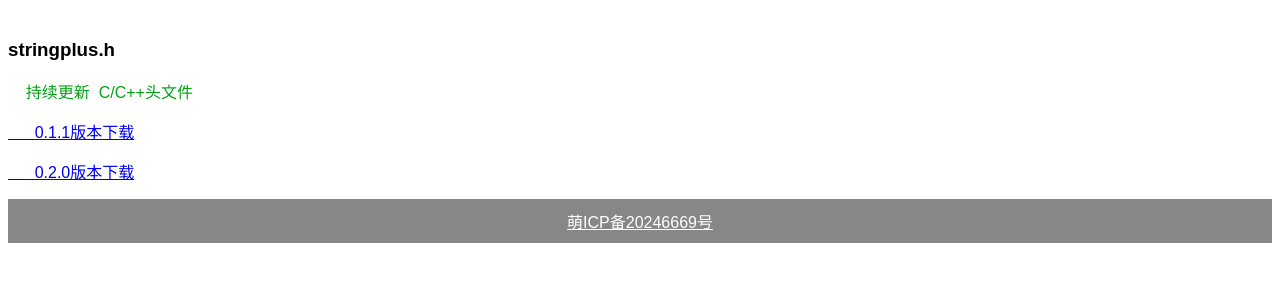
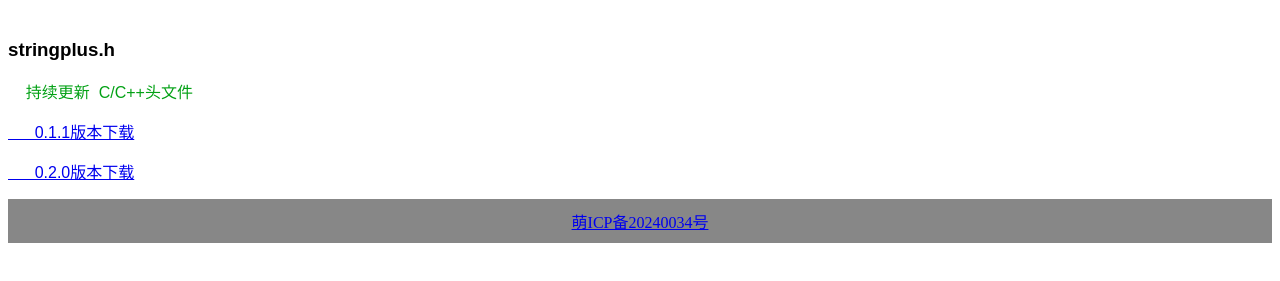
Before and after one commit to Xiao-slm-program/Program, a plain HTML site: page index-beta.html in a window 1280 px wide. Shown: the part 113-394 px from the top of the page. Drawn offline with Linux system fonts and the light colour scheme.

Commit message:
Update index-beta.html

```diff
--- a/index-beta.html
+++ b/index-beta.html
@@ -61,7 +61,7 @@
         <p class="zit2"><a href="https://xiao-slm-program.github.io/Program/StorageResources/stringplus%20v0.2.0.h"  download="stringplus v0.2.0.h">&nbsp &nbsp &nbsp 0.2.0版本下载</a></p></b>
     </content>
     <footer>
-        <a class="zit2" href="https://icp.gov.moe/?keyword=20246669" target="_blank" style="color: rgb(255, 255, 255);">萌ICP备20246669号</a>
+        <a href="https://icp.gov.moe/?keyword=20240034" target="_blank">萌ICP备20240034号</a>
     </footer>
 
 </body>
```
